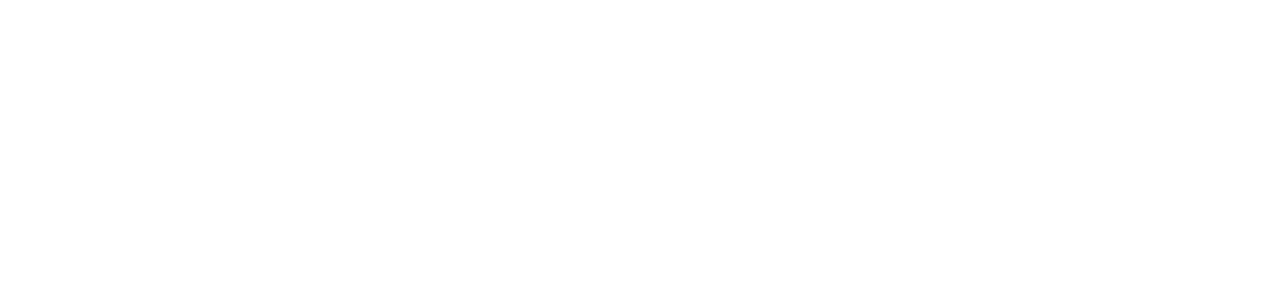
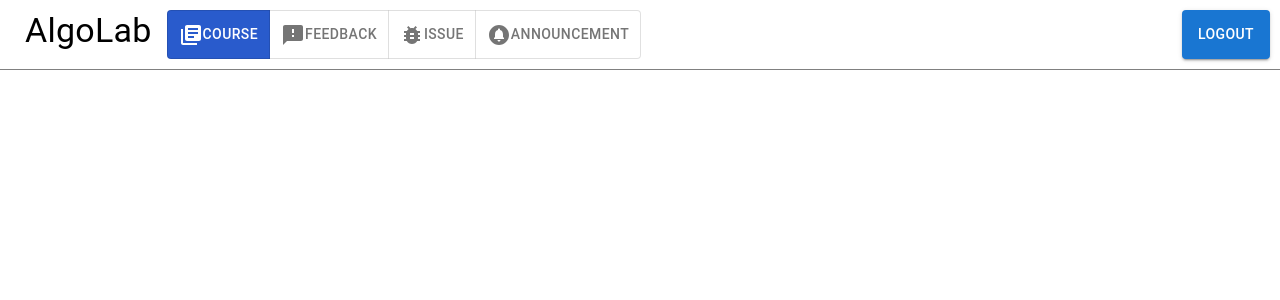
Before and after one commit to SachinVel/algolab, a React (Create React App) app in the folder frontend/: page /course in a window 1280 px wide. Before the commit this address had no page. Shown: the top 300 px of the page. Built offline with nearby package versions, Linux system fonts and the light colour scheme; sample sign-in values are in the browser's storage; the HTML template or start-up script is replaced by a standard one.

Commit message:
add header

```diff
--- a/frontend/src/App.js
+++ b/frontend/src/App.js
@@ -9,7 +9,7 @@
 const Login = lazy(() => import("./pages/Login"));
 const Register = lazy(() => import("./pages/Register"));
 const Logout = lazy(() => import("./pages/Logout"));
-const Home = lazy(() => import("./pages/Home"));
+const Course = lazy(() => import("./pages/Course"));
 
 function App() {
 
@@ -36,15 +36,13 @@
               <CircularProgress sx={{ margin: "auto" }} />
             </Box>
           }>
-          <Box>
-            <Routes>
-            <Route path="/" exact element={loggedIn ? <Navigate to='/home' state={{ isLoggedIn: true }} /> : <Navigate to='/login' state={{ showLoginNecessary: true }} />} />
-              <Route path="/login" exact element={loggedIn ? <Navigate to='/home' state={{ isLoggedIn: true }} /> : <Login setLoggedIn={setLoggedIn} />} />
-              <Route path="/register" element={<Register setLoggedIn={setLoggedIn}/>} />
-              <Route path="/logout" element={<Logout setLoggedIn={setLoggedIn}/>} />
-              <Route path="/home" element={loggedIn ?  <Home /> : <Navigate to='/login' state={{ showLoginNecessary: true }} />} />
-            </Routes>
-          </Box>
+          <Routes>
+            <Route path="/" exact element={loggedIn ? <Navigate to='/course' state={{ isLoggedIn: true }} /> : <Navigate to='/login' state={{ showLoginNecessary: true }} />} />
+            <Route path="/login" exact element={loggedIn ? <Navigate to='/course' state={{ isLoggedIn: true }} /> : <Login setLoggedIn={setLoggedIn} />} />
+            <Route path="/register" element={<Register setLoggedIn={setLoggedIn} />} />
+            <Route path="/logout" element={<Logout setLoggedIn={setLoggedIn} />} />
+            <Route path="/course" element={loggedIn ? <Course /> : <Navigate to='/login' state={{ showLoginNecessary: true }} />} />
+          </Routes>
         </Suspense>
       </BrowserRouter>
     </>
--- /dev/null
+++ b/frontend/src/components/Header/header.module.css
@@ -0,0 +1,9 @@
+.headerContainer{
+    width: 100%;
+    height: 70px;
+    padding: 10px;
+    border-bottom: 1px solid grey;
+}
+.title{
+    padding: 0px 15px;
+}
--- /dev/null
+++ b/frontend/src/components/Header/index.jsx
@@ -0,0 +1,76 @@
+import React, { useEffect, useState } from "react";
+import {
+    Button,
+    Stack,
+    ToggleButtonGroup,
+    Typography,
+    styled,
+} from "@mui/material";
+import styles from './header.module.css';
+import LibraryBooksIcon from '@mui/icons-material/LibraryBooks';
+import FeedbackIcon from '@mui/icons-material/Feedback';
+import BugReportIcon from '@mui/icons-material/BugReport';
+import CircleNotificationsIcon from '@mui/icons-material/CircleNotifications';
+import MuiToggleButton from "@mui/material/ToggleButton";
+import { useLocation } from 'react-router-dom';
+
+
+
+export default function Header() {
+
+    const ToggleButton = styled(MuiToggleButton)({
+        "&.Mui-selected, &.Mui-selected:hover": {
+            color: "white",
+            backgroundColor: '#295bcc',
+        }
+    });
+    const location = useLocation();
+
+
+
+    const [menu, setMenu] = useState('courses');
+
+    const logout = () => {
+        window.localStorage.removeItem('token');
+        window.localStorage.removeItem('role');
+        window.location = '/login';
+    }
+
+    const handleMenuChange = (event) => {
+        window.location=`/${event.target.value}`
+    };
+
+    useEffect(() => {
+        let pathname = location.pathname;
+        let pathArray = pathname.split('/');
+        let lastSubpath = pathArray[pathArray.length - 1];
+        setMenu(lastSubpath);
+    }, []);
+
+    return (
+        <Stack className={styles.headerContainer} flexDirection="row" alignContent="center" justifyContent="space-between">
+            <Stack flexDirection="row" justifyContent="stretch">
+                <Typography variant='h4' className={styles.title}>AlgoLab</Typography>
+                <ToggleButtonGroup
+                    value={menu}
+                    exclusive
+                    onChange={handleMenuChange}
+                >
+                    <ToggleButton value="course" aria-label="left aligned">
+                        <LibraryBooksIcon />Course
+                    </ToggleButton>
+                    <ToggleButton value="feedback" aria-label="centered">
+                        <FeedbackIcon /> Feedback
+                    </ToggleButton>
+                    <ToggleButton value="issue" aria-label="right aligned">
+                        <BugReportIcon /> Issue
+                    </ToggleButton>
+                    <ToggleButton value="announcement" aria-label="justified">
+                        <CircleNotificationsIcon /> Announcement
+                    </ToggleButton>
+                </ToggleButtonGroup>
+            </Stack>
+            <Button variant="contained" onClick={logout}>Logout</Button>
+        </Stack>
+    );
+}
--- /dev/null
+++ b/frontend/src/pages/Course/course.module.css
@@ -0,0 +1,7 @@
+
+
+/* body section */
+.bodyContainer{
+    width : 100%;
+    height: calc( 100% - 70px );
+}
--- /dev/null
+++ b/frontend/src/pages/Course/index.jsx
@@ -0,0 +1,24 @@
+
+import React from 'react';
+import { Alert, Box, Button, CircularProgress, Snackbar, Stack, Typography } from "@mui/material";
+import { BrowserRouter, Routes, Route, Navigate, Router } from "react-router-dom";
+import { lazy, Suspense, useEffect, useState } from "react";
+import styles from './course.module.css';
+import Header from '../../components/Header';
+
+export default function Course() {
+
+    const greeting = 'Hello Function Component!';
+
+
+
+    return (
+        <>
+            <Header />
+
+            <Stack className={styles.bodyContainer}>
+
+            </Stack>
+        </>
+    );
+}
--- a/frontend/src/pages/Home/index.jsx
+++ /dev/null
@@ -1,16 +0,0 @@
-
-import React from 'react';
-import { Alert, Box, CircularProgress, Snackbar } from "@mui/material";
-import { BrowserRouter, Routes, Route, Navigate, Router } from "react-router-dom";
-import { lazy, Suspense, useEffect, useState } from "react";
-
-export default function Home() {
-
-    const greeting = 'Hello Function Component!';
-
-    return (
-        <Box>
-            <h1>Home Component</h1>
-        </Box>
-    );
-}
--- a/frontend/src/pages/Login/index.jsx
+++ b/frontend/src/pages/Login/index.jsx
@@ -4,9 +4,6 @@
 import MuiAlert from '@mui/material/Alert';
 import { useLocation, useNavigate } from 'react-router-dom';
 import Snackbar from '@mui/material/Snackbar';
-import { sampleData } from "../../utils/mockData";
-
-import bcrypt from 'bcryptjs';
 import { backendCall } from '../../utils/network';
 
 const Alert = React.forwardRef(function Alert(props, ref) {
@@ -16,7 +13,6 @@
 // const salt = bcrypt.genSaltSync(10)
 // console.log('salt : ',salt);
 const salt = process.env.REACT_APP_SALT;
-console.log(salt)
 
 export default function Login({ setLoggedIn }) {
 
@@ -29,10 +25,6 @@
 
   const location = useLocation();
   const navigate = useNavigate();
-
-
-
-
 
   const onUsernameChange = (event) => {
     setUserName(event.target.value);
@@ -56,7 +48,7 @@
       window.localStorage.setItem('token', res.data.token);
       window.localStorage.setItem('role', res.data.role);
       setLoggedIn(true);
-      navigate('/home', {
+      navigate('/course', {
         state: {
           isLoginSuccessful: true
         }
```
Also changed, not shown: frontend/src/components/Header.jsx (deleted, +0 -48 lines), frontend/src/pages/Home/home.module.css (deleted), 2 other files (tests, documents, lock files or other folders).
